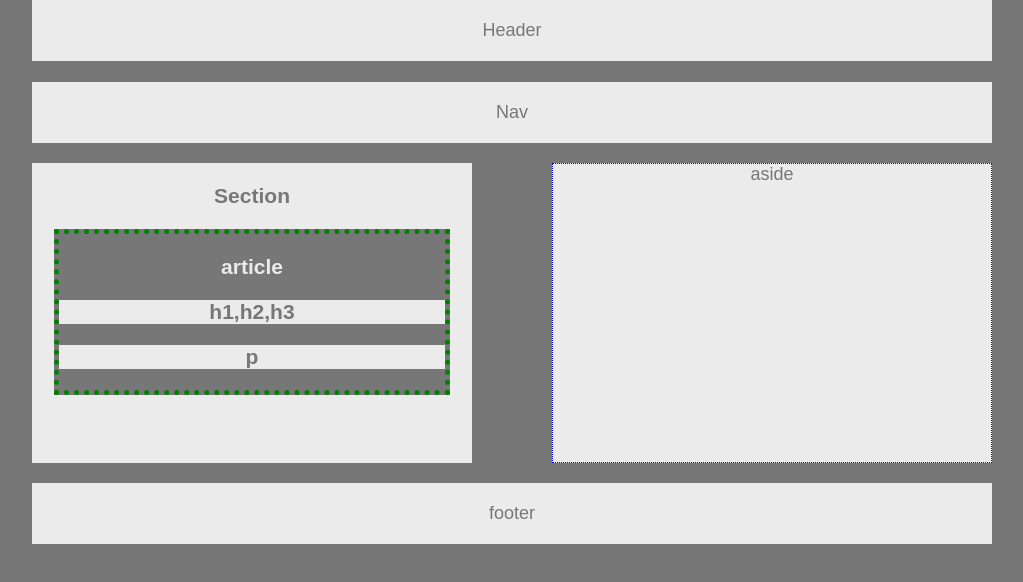
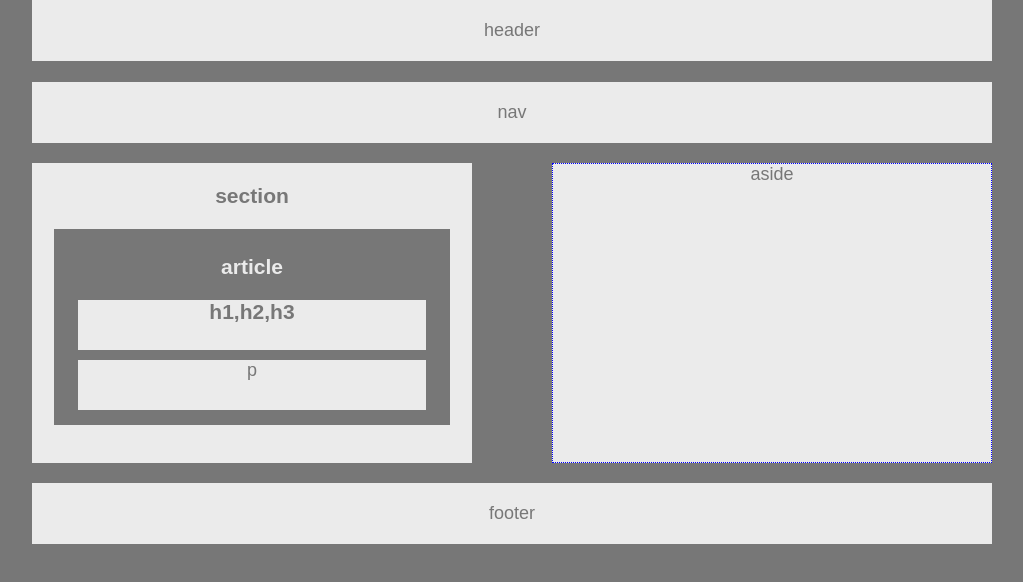
Before and after one commit to AHennesen/HW-Wireframe, a plain HTML site: page index.html in a window 1280 px wide. Shown: the whole page, without its empty margins (128-1151 px from the left). Drawn offline with Linux system fonts and the light colour scheme.

Commit message:
fixing the spaceing in the article section

```diff
--- a/Style.css
+++ b/Style.css
@@ -10,7 +10,6 @@ body {
     margin: auto;
     font-size: 18px;
     text-align: center;
-    /* padding-left: 250px; */
   }
 /* This is jus the header. Simple stuff realy. */
   header {
@@ -41,17 +40,23 @@ body {
     margin: auto;
     color: #ebebeb;
     background: #777;
-    border: 5px dotted green;
+    border: 5px solid #777;
   }
   #hs {
     color: #777;
-    /* margin: 10px; */
+    width: 90%;
+    margin: auto;
+    margin-bottom: 10px;
+    height: 50px;
     background: #ebebeb;
 
   }
-  #p {
+  #para {
     color: #777;
-    /* margin: 10px; */
+    width: 90%;
+    margin: auto;
+    margin-bottom: 10px;
+    height: 50px;
     background: #ebebeb;
   }
 
--- a/index.html
+++ b/index.html
@@ -11,23 +11,23 @@
         <div class="container">
 
             <header>
-                Header
+                header
             </header>
             <br>
             <nav id="nav">
-                Nav
+                nav
             </nav>
 
             <div class="base-margin-bot">
                 <div id="full" class="base-margin-bot">
-                    <h3>Section</h3>
+                    <h3>section</h3>
                     <div id="article">
                         <h3>article</h3>
                         <div id="hs">
                             <h3>h1,h2,h3</h3></strong>
                         </div>
                         <div>
-                            <h3 id=p>p</h3>
+                            <p id=para>p</p>
                         </div>
                     </div>
                 </div>
```
